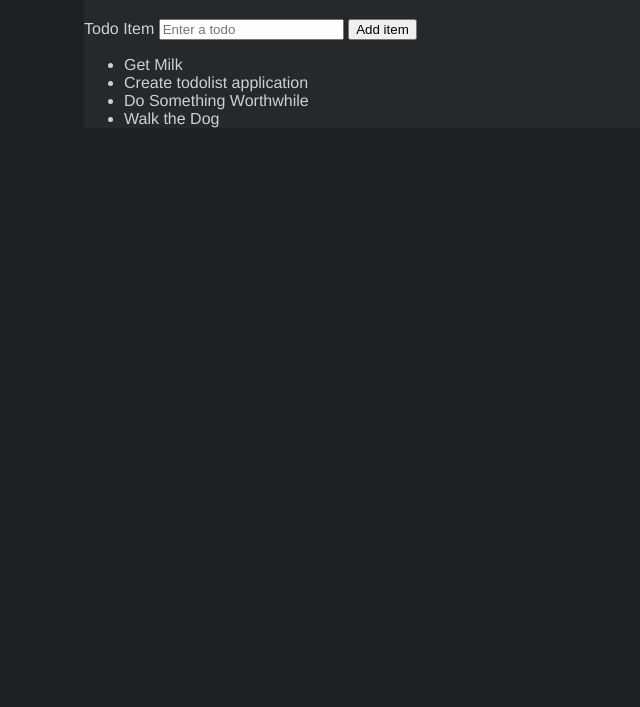
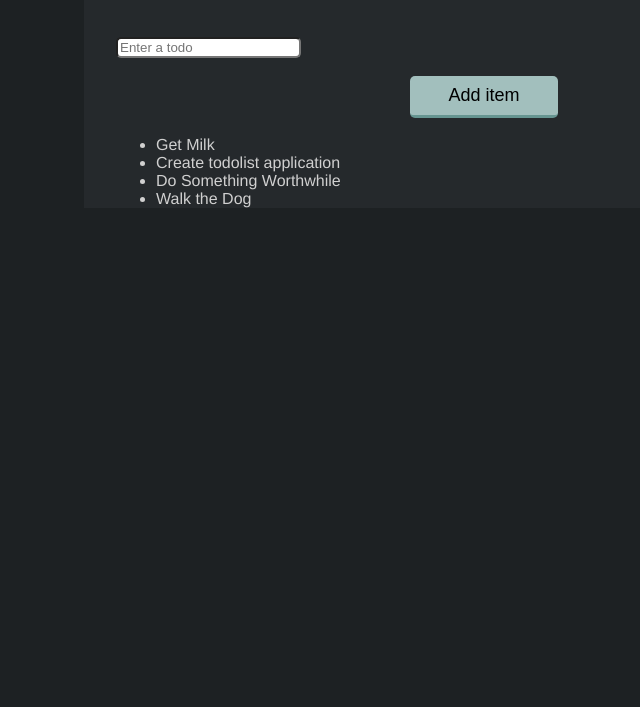
Before and after one commit to gladisaur87/todolist, a website: page public/index.html in a window 1280 px wide. Shown: the part 93-800 px from the top of the page, without its empty margins (156-796 px from the left). Drawn offline with nearby package versions, Linux system fonts and the light colour scheme; files that its build step writes are made by us from their sources.

Commit message:
Adds styling for form elements

```diff
--- a/public/app.scss
+++ b/public/app.scss
@@ -1,16 +1,63 @@
+$dark-grey: #1d2123;
+$off-white: #d0d0d0;
+$grey: #25292C;
+$green: #a2bfbd;
+$darker-green: darken($green, 20%);
+
+* {
+	box-sizing: border-box;
+}
+
 body {
-	background-color: #1d2123;
-	color: #d0d0d0;
+	background-color: $dark-grey;
+	color: $off-white;
 	font-family: Helvetica, arial, sans-serif;
 }
 #wrapper {
 	margin: 0 auto;
 	width: 800px;
-	background-color: #25292C;
+	background-color: $grey;
+	padding: 0 2em;
 
 }
 
 h1 {
 	text-align: center;
+	padding: .5em 0;
+}
+
+input {
+	border-radius: 5px;
+}
+input[type="text"] {
+	width: 100%;
+	color: $off-white;
+	background-color: $grey;
+	font-size: 24px;
+	border: 15px solid lighten($dark-grey, 10%);
 	padding: .5em;
+
 }
+label {
+	display: block;
+	text-indent: -9999em;
+}
+
+input[type="submit"] {
+	display: block;
+	width: 20%;
+	text-align: center;
+	padding: .5em;
+	margin: 1em auto;
+	border: 0;
+	border-bottom: 3px solid $darker-green;
+	background-color: $green;
+	font-size: 18px;
+	&:hover {
+		cursor: pointer;
+		background-color: $darker-green;
+		border-bottom: 3px solid darken($darker-green, 20%);
+
+	}
+
+}
```
